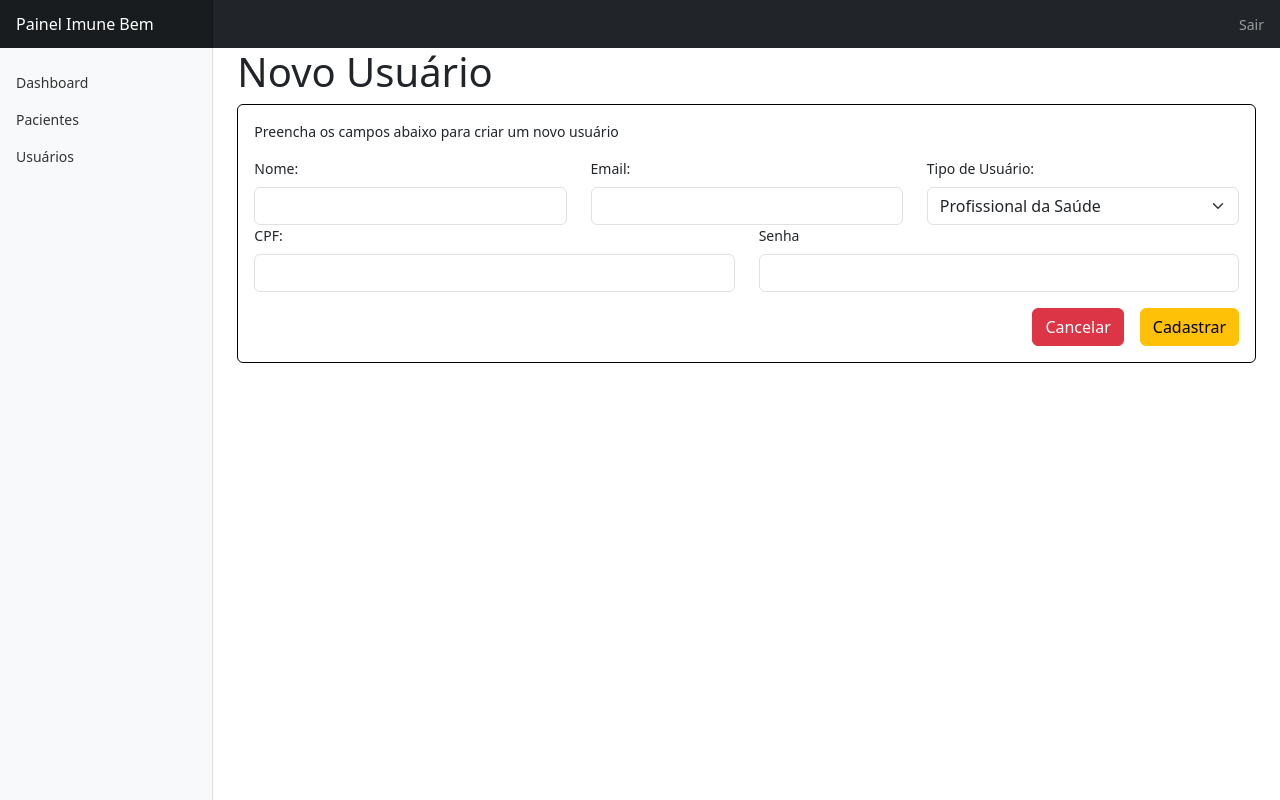
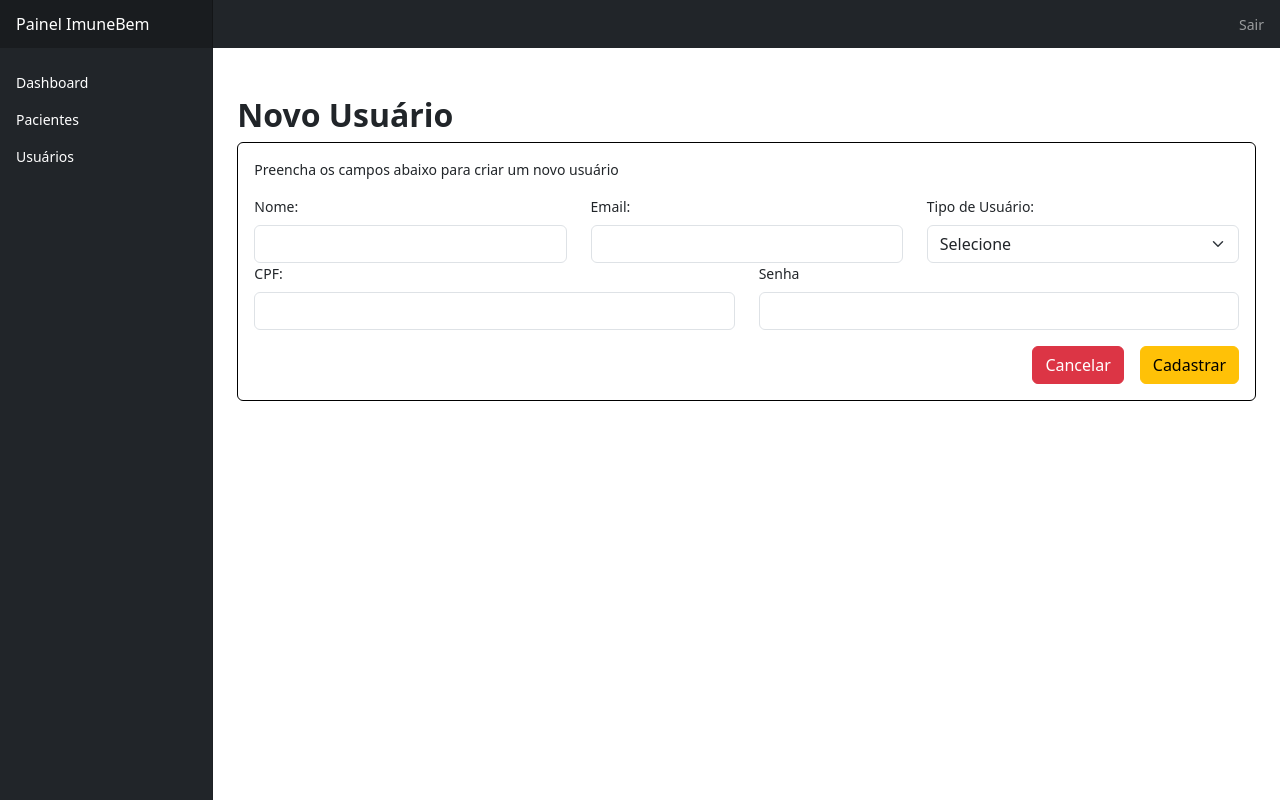
Before and after one commit to MaceiraDev/ImuneBem-front, a Next.js app: page /usuarios/novo-usuario in a window 1280 px wide. Built offline with nearby package versions, Linux system fonts and the light colour scheme.

Commit message:
Cor do background altearada e iniciando cadastro de paciente

```diff
--- a/src/app/layout.tsx
+++ b/src/app/layout.tsx
@@ -3,8 +3,8 @@ import 'bootstrap/dist/css/bootstrap.min.css'
 import './../styles/global.css'
 
 export const metadata: Metadata = {
-  title: "Create Next App",
-  description: "Generated by create next app",
+  title: "Painel ImuneBem",
+  description: "Painel Administrativo",
 };
 
 export default function RootLayout({
--- a/src/app/login/page.tsx
+++ b/src/app/login/page.tsx
@@ -124,7 +124,7 @@ export default function Login() {
                                                 Senha
                                             </label>
                                             <input
-                                                type='text'
+                                                type='password'
                                                 className='form-control'
                                                 placeholder='Digite sua senha:'
                                                 id='password'
--- a/src/app/usuarios/novo-usuario/page.tsx
+++ b/src/app/usuarios/novo-usuario/page.tsx
@@ -72,7 +72,7 @@ export default function Users() {
         <LayoutDashboard
             token={token}
         >
-            <h1>Novo Usuário</h1>
+            <h2 className="fw-bold mt-5">Novo Usuário</h2>
             <Card style={{ padding: '1rem', boxShadow: 'rgba(17, 17, 26, 0.1) 0px 4px 16px, rgba(17, 17, 26, 0.1) 0px 8px 24px, rgba(17, 17, 26, 0.1) 0px 16px 56px;', border: 'solid 1px #000' }}>
                 <form
                     className='needs-validation align-items-center'
@@ -135,6 +135,7 @@ export default function Users() {
                                 Tipo de Usuário:
                             </label>
                             <select className="form-select" id="type_user">
+                                <option disabled selected>Selecione</option>
                                 <option value={0}>Profissional da Saúde</option>
                                 <option value={1}>Cuidador / Familiar</option>
                                 <option value={2}>Idoso / Paciente</option>
@@ -176,7 +177,7 @@ export default function Users() {
                                 Senha
                             </label>
                             <input
-                                type='text'
+                                type='password'
                                 className='form-control'
                                 id='password'
                                 required
--- a/src/app/usuarios/page.tsx
+++ b/src/app/usuarios/page.tsx
@@ -55,9 +55,8 @@ export default function Users() {
     return (
         <LayoutDashboard>
             <Loading loading={loading} />
-            <h1>Usuários</h1>
-            <div className="row">
-                <div className="col-md-6"></div>
+            <div className="row mt-5">
+                <div className="col-md-6"><h2 className="fw-bold">Usuários</h2></div>
                 <div className="col-md-2 offset-4"> <BotaoCadastro rota={'/usuarios/novo-usuario'} titulo={"Novo Usuário"} /></div>
             </div>
             <Table striped bordered hover variant="dark" style={{ marginTop: '1rem' }}>
--- a/src/components/LayoutDashboard/index.tsx
+++ b/src/components/LayoutDashboard/index.tsx
@@ -13,7 +13,7 @@ export const LayoutDashboard = (props: IProps) => {
             >
                 <a className="navbar-brand col-md-3 col-lg-2 me-0 px-3"
                     href="#">
-                    Painel Imune Bem
+                    Painel ImuneBem
                 </a>
                 <button
                     className="navbar-toggler position-absolute d-md-none collapsed"
@@ -39,7 +39,7 @@ export const LayoutDashboard = (props: IProps) => {
                 <div className="row">
                     <nav
                         id="sidebarMenu"
-                        className="col-md-3 col-lg-2 d-md-block bg-light sidebar collapse"
+                        className="col-md-3 col-lg-2 d-md-block bg-dark sidebar collapse"
                     >
                         <div className="position-sticky pt-3">
                             <ul className="nav flex-column">
@@ -64,11 +64,9 @@ export const LayoutDashboard = (props: IProps) => {
                             </ul>
                         </div>
                     </nav>
-
                     <main className="col-md-9 ms-sm-auto col-lg-10 px-md-4">
                         {props.children}
                     </main>
-
                 </div>
             </div>
         </>
--- a/src/styles/global.css
+++ b/src/styles/global.css
@@ -49,7 +49,7 @@ body {
 
 .sidebar .nav-link {
     font-weight: 500;
-    color: #333;
+    color: #ffffff;
 }
 
 .sidebar .nav-link .feather {
@@ -59,6 +59,9 @@ body {
 
 .sidebar .nav-link.active {
     color: #2470dc;
+}
+.sidebar .nav-link:hover {
+    color: #98fb98;
 }
 
 .sidebar .nav-link:hover .feather,
```
Also changed, not shown: src/app/pacientes/page.tsx (+5 -2 lines), src/app/pacientes/novo-pacientes/page.tsx (added).
